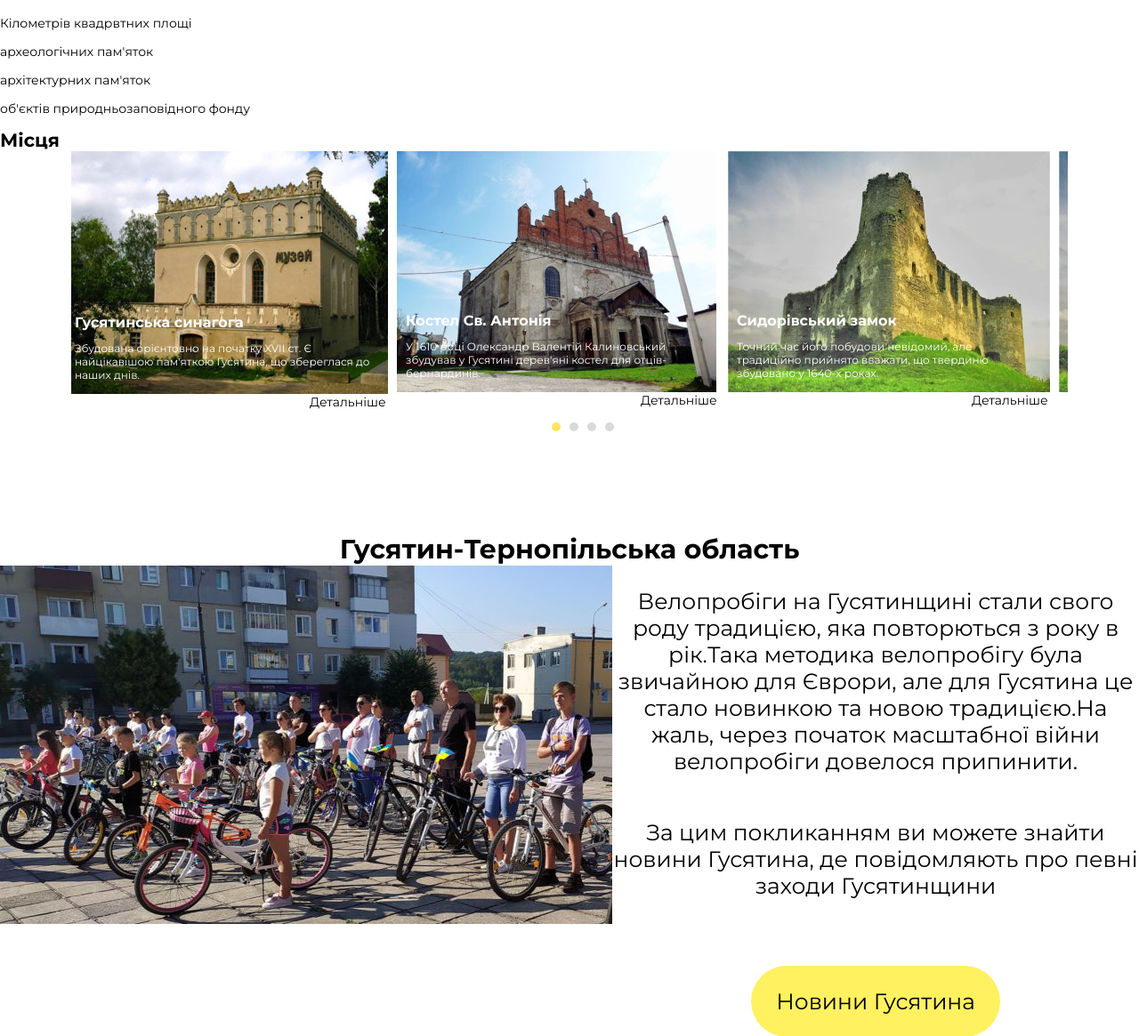
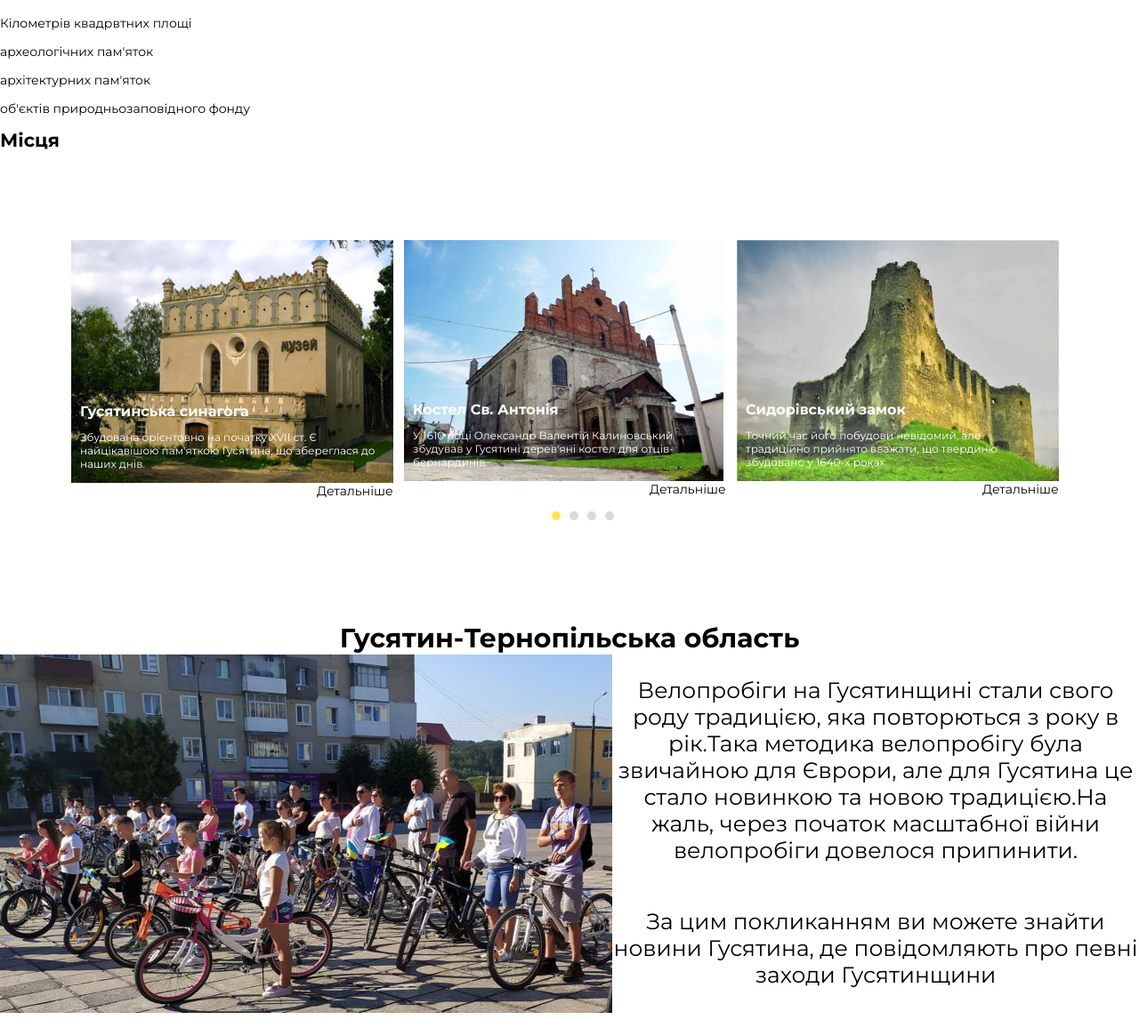
Before and after one commit to Kximikx/ukraineproject, a PHP site: page / in a window 1280 px wide. Shown: the part 1766-2931 px from the top of the page at 89% size. Run offline with PHP 8.4, Linux system fonts and the light colour scheme.

Commit message:
виправлення обгортки для слайдера

```diff
--- a/css/main.css
+++ b/css/main.css
@@ -178,6 +178,7 @@ header,
 .slider_container {
     max-width: 1120px;
     margin: 0 auto;
+    padding-top: 100px;
 }
 .places_slider {
     display: flex;
@@ -186,7 +187,7 @@ header,
 .places_item {
     position: relative;
     margin-right: 10px;
-    width: 362px !important;
+    width: 364px !important;
 }
 .about {
    display: block;
```
